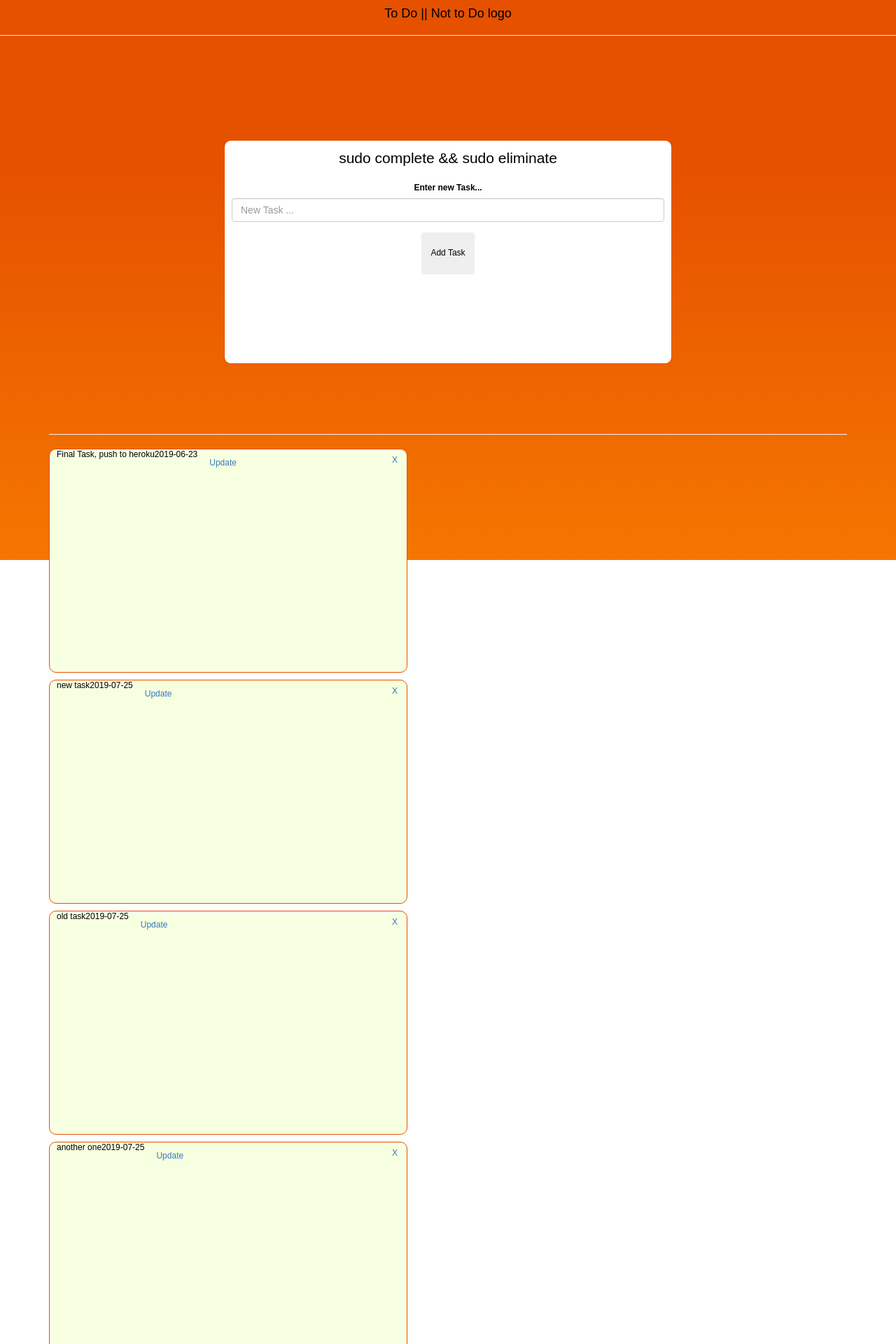
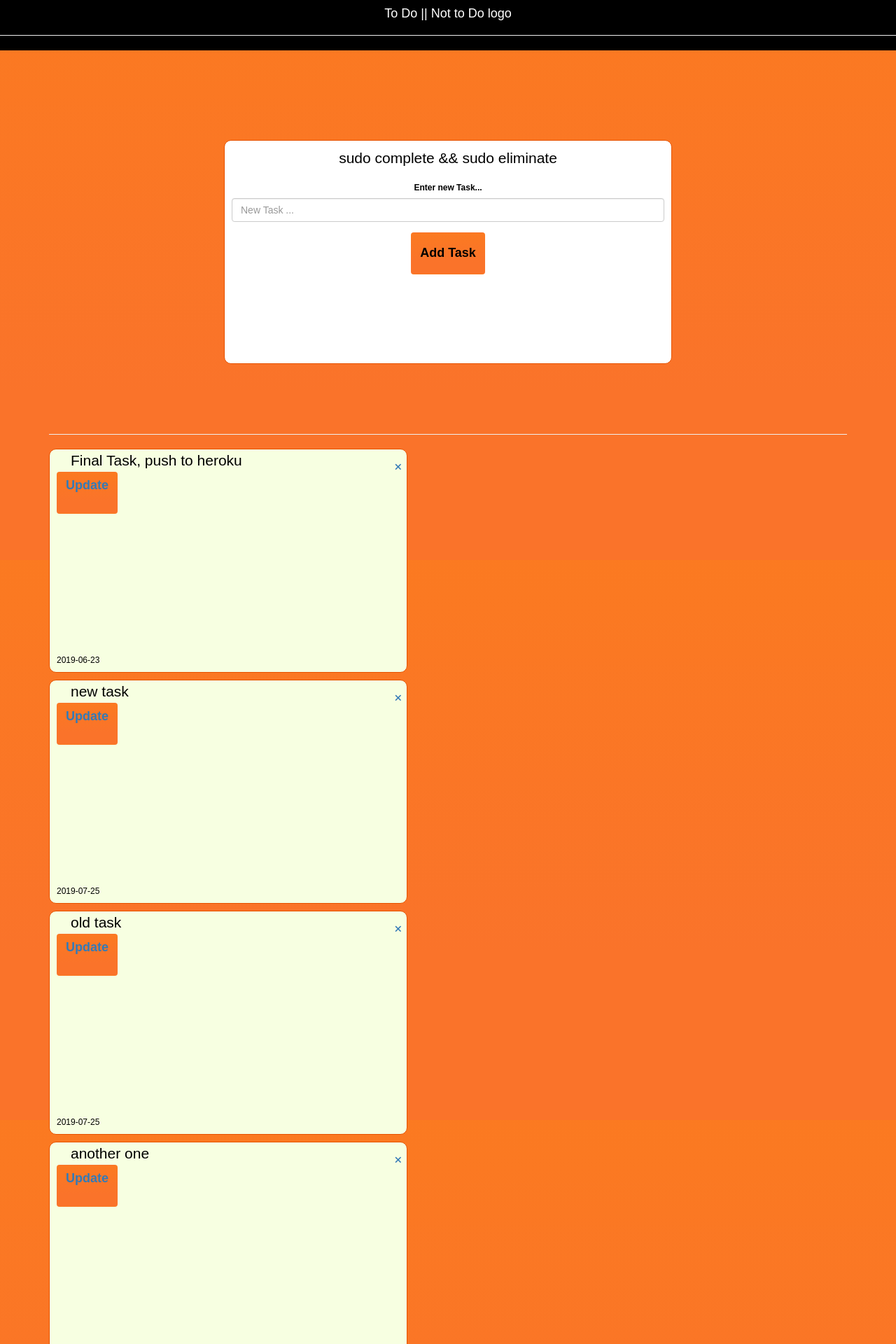
Before and after one commit to kompanycoder/flask-app, a Flask app: page / in a window 1280 px wide; the page is wider, and only the part inside the window is pictured. Shown: the top 1920 px of that part at 70% size. Run offline with Flask 2, Linux system fonts and the light colour scheme; data comes from the database, SQL or seed files in the repository; both versions use the stored data as it was after the commit; some libraries are stand-ins or nearby versions.

Commit message:
more changes on output layout

```diff
--- a/static/css/main.css
+++ b/static/css/main.css
@@ -5,29 +5,49 @@ body {
   font-family: sans-serif;
   font-size: 1.2rem;
   font-weight: 300;
+  /* overflow: hidden; */
+}
+p{
+  display: inline;
+  font-size: 2.1rem;
+  font-weight: 300;
+  line-height: 1.5;
+  padding: 20px 20px 20px 20px;
+
+
 }
 a {
   text-decoration: none;
 }
+.navbar{
+  background: #000000;
+}
 .btn{
   text-align: center !important;
+  background: linear-gradient(to top,  #fa732a 30%,  #ff9100  350%);
   height: 60px;
-  font-size: 1.2rem;
-  font-weight: 400;
- -webkit-animation-name: example; /* Safari 4.0 - 8.0 */
-  -webkit-animation-duration: 4s;  /* Safari 4.0 - 8.0 */
-  animation-name: example;
-  animation-duration: 4s;
+  font-size: 1.8rem;
+  font-weight: 600;
+  /* -webkit-animation-name: example; /* Safari 4.0 - 8.0 */
+  /* -webkit-animation-duration: 4s;  Safari 4.0 - 8.0  */
+  /* animation-name: example;
+  animation-duration: 4s;   */
 }
 .hover-right{
   position: absolute;
   right: 0;
   top: 0;
-
+  padding-right: 10px;
+  background: none;
+  transform: rotate(45deg);
+}
+#delete{
+  font-size: 1.8em;
+  font-weight: 400;
 }
 .container-fluid{
   color: #000000;
-  background: linear-gradient(to bottom,  #e65100 30%,  #ff9100  150%) no-repeat;
+  background: linear-gradient(to top,  #fa732a 30%,  #ff9100  350%);
   width: 100vw;
   height: 100vh;
   display: row;
@@ -35,10 +55,10 @@ a {
   text-align: center;
   justify-content: center;
   vertical-align: middle;
-  /* overflow: hidden; */
+  scroll-behavior: smooth;
 }
 #app-title {
-  color: #000000;
+  color: #ffffff;
   font-size: 1.8rem;
   font-weight: 400;
 
@@ -76,6 +96,12 @@ a {
   color: #000000;
 
 }
+#left-date{
+  position: absolute;
+  left: 0;
+  bottom: 0;
+  padding: 10px;
+}
 .column{
   display: row;
   width: 100vw;
@@ -85,12 +111,12 @@ a {
 
 /* Safari 4.0 - 8.0 */
 @-webkit-keyframes example {
-  from {background-color: #a02702;}
-  to {background-color: #e65100;}
+  from {background-color: #da9515;}
+  to {background-color: #f3f3f3;}
 }
 
 /* Standard syntax */
 @keyframes example {
-  from {background-color:  rgba(255, 0, 0, 0);}
-  to {background-color: rgba(121, 121, 10, 0.431);}
+  from {background-color: #da9515;}
+  to {background-color: #f5b35c;}
 }
--- a/templates/index.html
+++ b/templates/index.html
@@ -5,7 +5,7 @@
 
 {% block body %}
 <div class="container">
-  <div class="navbar dark navbar-fixed-top">
+  <div class="navbar navbar-dark navbar-fixed-top">
     <!-- ... -->
     <h6 id="app-title" class="text-center display-4">To Do || Not to Do logo</h6>
     <hr class="my-4">
@@ -32,13 +32,15 @@
   <div id="output" class="column">
     {% for item in items %}
     <div class="card">
-      <a class="btn btn-outline-danger hover-right" id="delete" href="/delete/{{ item.id }}" role="button">X</a>
-      <!-- do something with the span tags -->
-      <span> {{ item.content }}</span>
+      <div class="card-title">
+          <a class="btn hover-right btn-outline-info" id="delete" href="/delete/{{ item.id }}" role="button">+</a>
 
-      <span>{{ item.date_created.date() }}</span>
+      </div>
       <div class="card-text">
-        <a class="btn btn-outline-secondary btn-lg" id="update" href="/update/{{ item.id }}" role="button">Update</a>
+          <p> {{ item.content }}</p> <br>
+
+          <span id="left-date">{{ item.date_created.date() }}</span>
+        <a class="btn btn-outline-dark" id="update" href="/update/{{ item.id }}" role="button">Update</a>
         <!-- <a class="btn btn-primary btn-outlined btn-lg" id="delete" href="/delete/{{ item.id }}" role="button">X</a> -->
       </div>
     </div>
```
Also changed, not shown: test.db.
